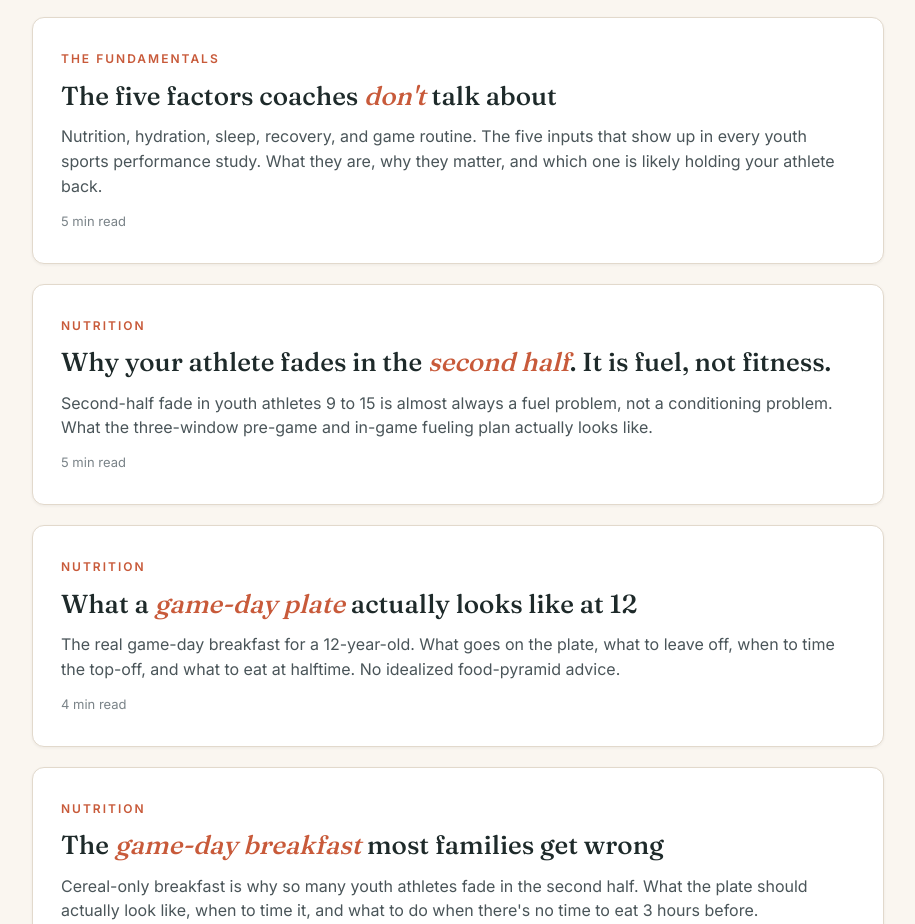
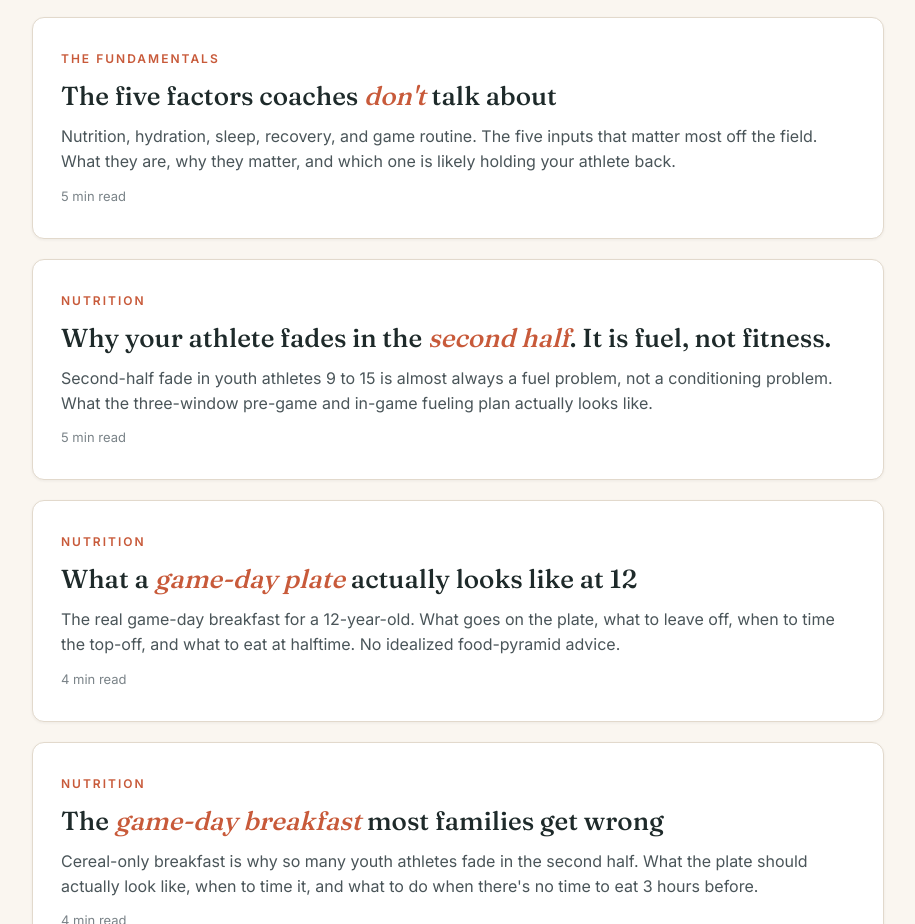
Before and after one commit to biminiv-alt/kick-athletics-site, a plain HTML site: page articles/index.html in a window 1280 px wide. Shown: the part 4035-4959 px from the top of the page, without its empty margins (182-1097 px from the left). Drawn offline with Linux system fonts and the light colour scheme.

Commit message:
Soften an overstated claim on the guides page
Co-Authored-By: Claude Opus 5.5 <noreply@anthropic.com>

```diff
--- a/articles/index.html
+++ b/articles/index.html
@@ -187,7 +187,7 @@ fbq('track', 'PageView');
       <a href="/articles/five-factors-coaches-dont-talk-about/" class="article-card">
         <div class="cat">The Fundamentals</div>
         <h2>The five factors coaches <em>don't</em> talk about</h2>
-        <p>Nutrition, hydration, sleep, recovery, and game routine. The five inputs that show up in every youth sports performance study. What they are, why they matter, and which one is likely holding your athlete back.</p>
+        <p>Nutrition, hydration, sleep, recovery, and game routine. The five inputs that matter most off the field. What they are, why they matter, and which one is likely holding your athlete back.</p>
         <div class="read">5 min read</div>
       </a>
 
```
